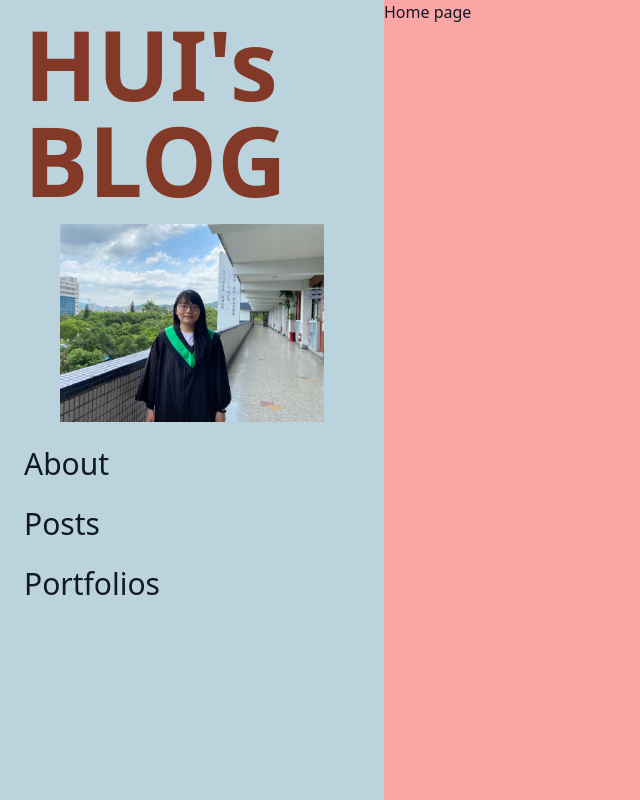
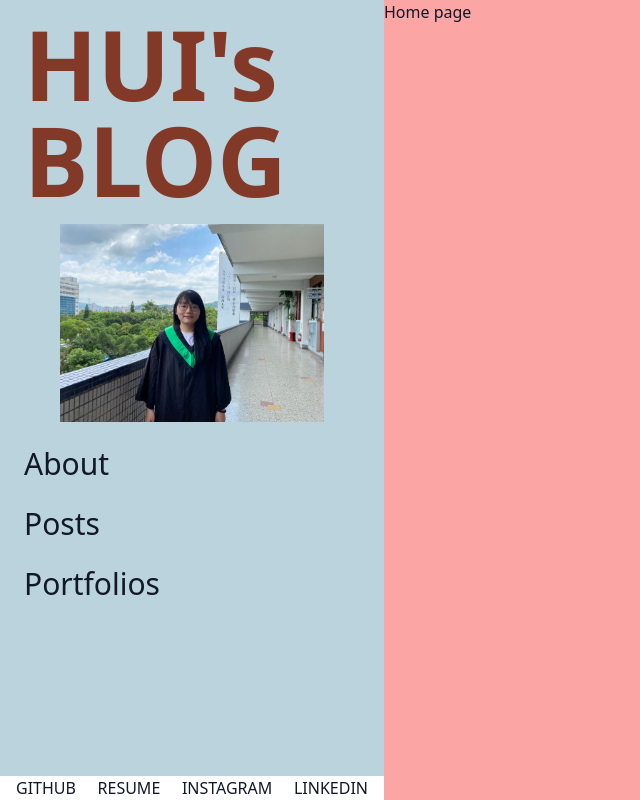
Before and after one commit to ChingHuiHui/hui-blog, a Gatsby site: page / in a window 1280 px wide. Shown: the whole page, without its empty margins (0-640 px from the left). Built offline with nearby package versions, Linux system fonts and the light colour scheme; Gatsby itself is replaced by a stand-in of ours.

Commit message:
add the transitable

```diff
--- a/src/components/Layout.js
+++ b/src/components/Layout.js
@@ -53,6 +53,16 @@ const Layout = ({ children }) => {
               ))}
             </ul>
           </nav>
+          <div className="absolute bottom-0 left-0 right-0 bg-white px-4">
+            <ul className="flex justify-between">
+              <li>
+                <a>GITHUB</a>
+              </li>
+              <li>RESUME</li>
+              <li>INSTAGRAM</li>
+              <li>LINKEDIN</li>
+            </ul>
+          </div>
         </div>
       </aside>
       <main className="min-h-screen flex-1 bg-red-300">{children}</main>
--- a/src/components/layout.module.css
+++ b/src/components/layout.module.css
@@ -1,14 +1,10 @@
 .sidebar {
-  @apply w-0 bg-primary overflow-hidden;
-
-  transition: all ease 0.3s;
-  max-width: 0;
+  @apply max-w-0 w-0 overflow-hidden lg:overflow-y-auto lg:w-96;
+  @apply transitable bg-primary relative;
 }
 
 @screen lg {
   .sidebar {
-    transition: all ease 0.3s;
-    width: 384px;
     max-width: 384px;
   }
 }
--- a/tailwind.config.js
+++ b/tailwind.config.js
@@ -1,5 +1,6 @@
+const plugin = require('tailwindcss/plugin')
+
 module.exports = {
-  purge: [],
   darkMode: false, // or 'media' or 'class'
   theme: {
     container: {
@@ -13,12 +14,20 @@ module.exports = {
       colors: {
         primary: '#bad3dc',
         secondary: '#833928',
-      }
+      },
     },
   },
   variants: {
     extend: {},
   },
-  plugins: [],
+  plugins: [
+    plugin(({ addUtilities }) => {
+      addUtilities({
+        '.transitable': {
+          '@apply transition-all duration-300': {},
+        },
+      })
+    }),
+  ],
   purge: ['./src/**/*.{js,jsx,ts,tsx}'],
 }
```
